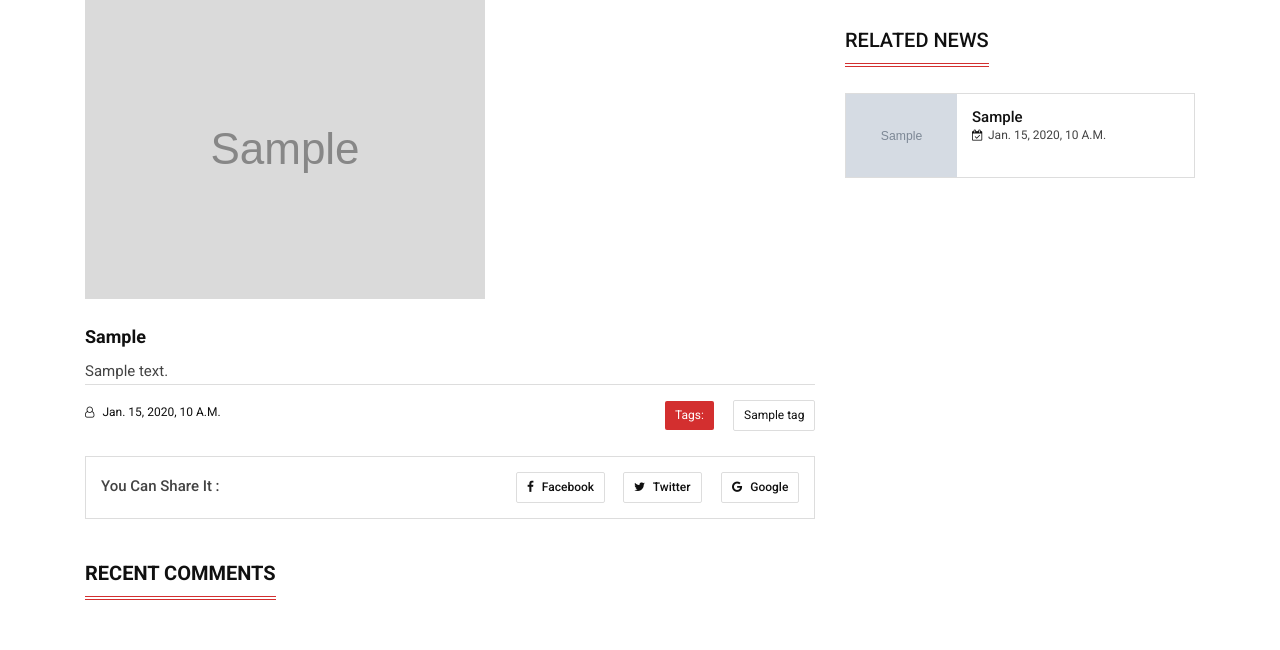
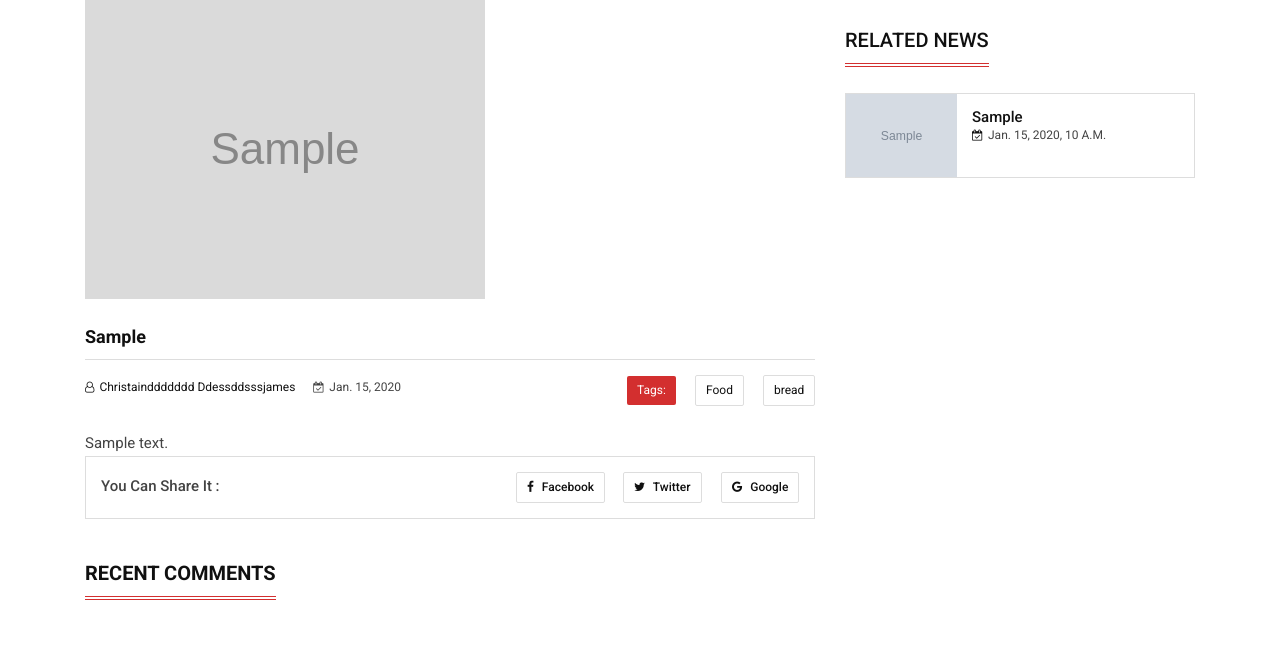
Before and after one commit to kcalifdimy/ibmn, a Django app: template ibmn/templates/pages/news_details.html in a window 1280 px wide. Shown: the part 301-951 px from the top of the page. Run offline with Django 3.2, Linux system fonts and the light colour scheme; the template is opened without the code that fills it: most values are stand-ins (such as "Sample title", 1, 10 or a date in 2020); grey boxes marked "Sample" are stand-in pictures; form fields are guessed from the names that the template uses; some libraries are stand-ins or nearby versions.

Commit message:
worked on admin tags and date position

```diff
--- a/ibmn/templates/pages/news_details.html
+++ b/ibmn/templates/pages/news_details.html
@@ -16,26 +16,27 @@
                 </div>
                 <h3>{{news.short_txt}}</h3>
 
-                {{news.body_txt|safe}}
-
-
-                  <div class="share-section">
+                <div class="share-section">
                     <div class="row">
                         <div class="col-lg-6 col-md-6 col-sm-6 col-xs-12 life-style">
                             <span class="author">
-                                <a href="#"><i class="fa fa-user-o" aria-hidden="true"></i> {{news.pub_date}} </a>
+                                <a href="#"><i class="fa fa-user-o" aria-hidden="true"></i>christainddddddd ddessddsssjames </a>
+                            </span>
+                            <span class="date">
+                                <i class="fa fa-calendar-check-o" aria-hidden="true"></i>{{news.pub_date.date}}
                             </span>
                         </div>
                         <div class="col-lg-6 col-md-6 col-sm-6 col-xs-12">
                             <ul class="share-link">
                                 <li class="hvr-bounce-to-right"><a href="#"> Tags:</a></li>
-                                {% for tag in news.tags.all|slice:"3" %}
-                                <li class="hvr-bounce-to-right"><a href="#">{{ tag }}</a></li>
-                                {% endfor %}
+                                <li class="hvr-bounce-to-right"><a href="#"> Food</a></li>
+                                <li class="hvr-bounce-to-right"><a href="#"> bread</a></li>
+
                             </ul>
                         </div>
                     </div>
                 </div>
+                {{news.body_txt|safe}}
 
                 <div class="share-section share-section2">
                     <div class="row">
```
